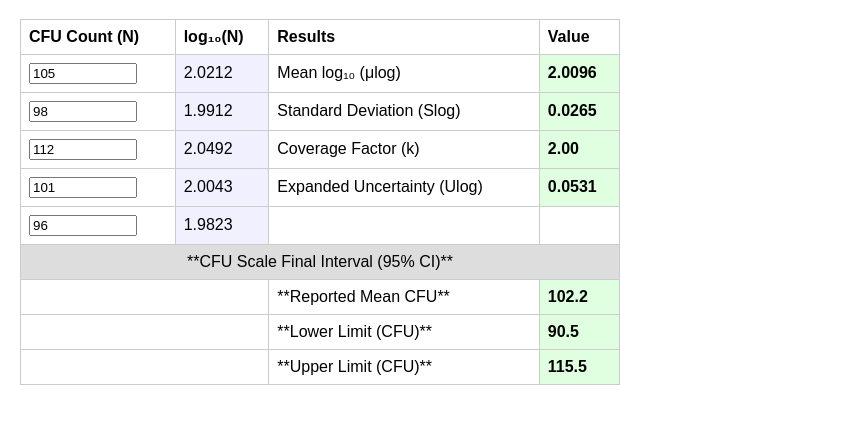
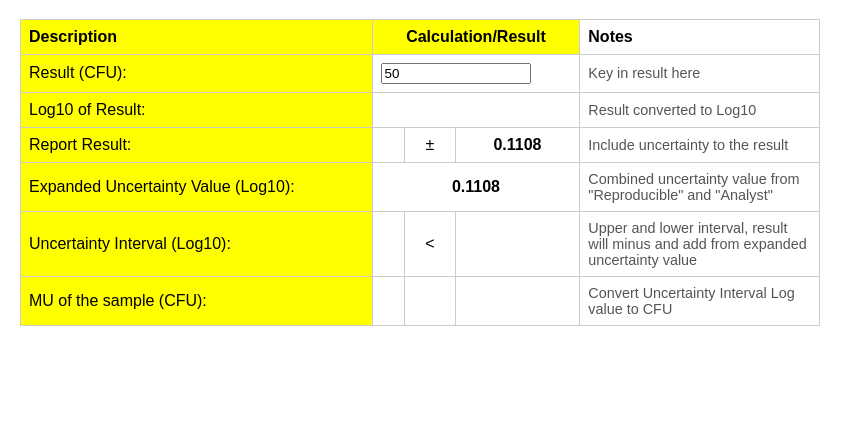
Before and after one commit to firdaus-abdullah/Bioburden-Uncertainty-Calculator, a plain HTML site: page index.html in a window 1280 px wide. Shown: the part 61-484 px from the top of the page, without its empty margins (0-863 px from the left). Drawn offline with Linux system fonts and the light colour scheme.

Commit message:
Update index.html

```diff
--- a/index.html
+++ b/index.html
@@ -3,80 +3,73 @@
 <head>
     <title>CFU Uncertainty Calculator</title>
     <style>
-        /* Basic CSS for the sheet look */
         body { font-family: Arial, sans-serif; margin: 20px; }
-        table { border-collapse: collapse; width: 600px; }
+        table { border-collapse: collapse; width: 800px; margin-bottom: 20px;}
         th, td { border: 1px solid #ccc; padding: 8px; text-align: left; }
-        input[type="number"] { width: 100px; }
-        .log-col { background-color: #f0f0ff; }
-        .result-col { font-weight: bold; background-color: #e0ffe0; }
+        .yellow-highlight { background-color: #ffff00; }
+        .result-cell { font-weight: bold; }
+        .input-box { width: 100%; box-sizing: border-box; }
+        .formula-col { width: 45%; }
+        .comment-col { width: 30%; font-size: 0.9em; color: #555; }
+        .center-text { text-align: center; }
+        #error-message { color: red; font-weight: bold; margin-top: 10px; }
+
+        /* Specific formatting for the key result cell */
+        #input_result { width: 150px; }
+        #log_result, #mu_sample_center { text-align: center; }
     </style>
 </head>
 <body>
     <h1>Microbiology CFU Uncertainty Calculator</h1>
+    <p id="error-message"></p>
 
     <table>
         <thead>
             <tr>
-                <th>CFU Count (N)</th>
-                <th>log₁₀(N)</th>
-                <th>Results</th>
-                <th>Value</th>
+                <th colspan="2" class="yellow-highlight">Description</th>
+                <th colspan="3" class="yellow-highlight center-text">Calculation/Result</th>
+                <th>Notes</th>
             </tr>
         </thead>
         <tbody>
             <tr>
-                <td><input type="number" id="cfu1" value="105" oninput="calculate()"></td>
-                <td id="log1" class="log-col"></td>
-                <td>Mean log₁₀ (μlog)</td>
-                <td id="mean_log" class="result-col"></td>
-            </tr>
-            <tr>
-                <td><input type="number" id="cfu2" value="98" oninput="calculate()"></td>
-                <td id="log2" class="log-col"></td>
-                <td>Standard Deviation (Slog)</td>
-                <td id="stdev_log" class="result-col"></td>
-            </tr>
-            <tr>
-                <td><input type="number" id="cfu3" value="112" oninput="calculate()"></td>
-                <td id="log3" class="log-col"></td>
-                <td>Coverage Factor (k)</td>
-                <td id="k_factor" class="result-col">2.00</td>
-            </tr>
-            <tr>
-                <td><input type="number" id="cfu4" value="101" oninput="calculate()"></td>
-                <td id="log4" class="log-col"></td>
-                <td>Expanded Uncertainty (Ulog)</td>
-                <td id="exp_uncert" class="result-col"></td>
-            </tr>
-            <tr>
-                <td><input type="number" id="cfu5" value="96" oninput="calculate()"></td>
-                <td id="log5" class="log-col"></td>
-                <td></td>
-                <td></td>
+                <td colspan="2" class="yellow-highlight">Result (CFU):</td>
+                <td colspan="3"><input type="number" id="input_result" class="input-box" value="50" oninput="calculate()"></td>
+                <td class="comment-col">Key in result here</td>
             </tr>
 
             <tr>
-                <td colspan="4" style="text-align: center; background-color: #ddd;">**CFU Scale Final Interval (95% CI)**</td>
+                <td colspan="2" class="yellow-highlight">Log10 of Result:</td>
+                <td colspan="3" id="log_result" class="result-cell center-text"></td>
+                <td class="comment-col">Result converted to Log10</td>
             </tr>
+
             <tr>
-                <td colspan="2"></td>
-                <td>**Reported Mean CFU**</td>
-                <td id="mean_cfu" class="result-col"></td>
+                <td colspan="2" class="yellow-highlight">Report Result:</td>
+                <td id="report_result_log_val" class="result-cell center-text"></td>
+                <td class="center-text">±</td>
+                <td id="fixed_uncertainty" class="result-cell center-text">0.1108</td>
+                <td class="comment-col">Include uncertainty to the result</td>
             </tr>
+
             <tr>
-                <td colspan="2"></td>
-                <td>**Lower Limit (CFU)**</td>
-                <td id="lower_limit" class="result-col"></td>
+                <td colspan="2" class="yellow-highlight">Expanded Uncertainty Value (Log10):</td>
+                <td colspan="3" class="result-cell center-text">0.1108</td>
+                <td class="comment-col">Combined uncertainty value from "Reproducible" and "Analyst"</td>
             </tr>
-            <tr>
-                <td colspan="2"></td>
-                <td>**Upper Limit (CFU)**</td>
-                <td id="upper_limit" class="result-col"></td>
+
+            <tr style="height: 40px;">
+                <td colspan="2" class="yellow-highlight">Uncertainty Interval (Log10):</td>
+                <td id="log_lower" class="result-cell center-text"></td>
+                <td class="center-text"><</td>
+                <td id="log_upper" class="result-cell center-text"></td>
+                <td class="comment-col">Upper and lower interval, result will minus and add from expanded uncertainty value</td>
             </tr>
-        </tbody>
-    </table>
 
-    <script src="calculator.js"></script>
-    <script>calculate();</script> </body>
-</html>
+            <tr style="height: 40px;">
+                <td colspan="2" class="yellow-highlight">MU of the sample (CFU):</td>
+                <td id="cfu_lower" class="result-cell center-text"></td>
+                <td id="mu_sample_center" class="result-cell center-text"></td>
+                <td id="cfu_upper" class="result-cell center-text"></td>
+                <td class="comment-col">Convert Uncertainty Interval Log value to CFU</td>
+            </tr>
```
